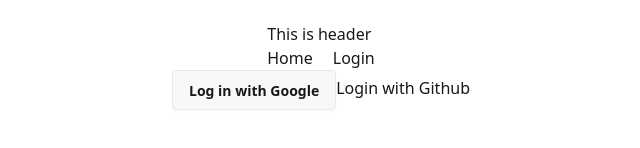
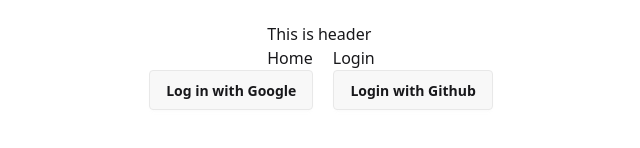
Before and after one commit to tasninanika/Practice_Firebase, a React (Vite) app: page /login in a window 1280 px wide. Shown: the part 334-482 px from the top of the page, without its empty margins (319-959 px from the left). Built offline with nearby package versions, Linux system fonts and the light colour scheme.

Commit message:
added github login

```diff
--- a/src/Login/Login.jsx
+++ b/src/Login/Login.jsx
@@ -46,10 +46,12 @@ const Login = () => {
         </button>
       ) : (
         <>
-          <button className="btn" onClick={handleGoogleSignIn}>
+          <button className="btn mr-5" onClick={handleGoogleSignIn}>
             Log in with Google
           </button>
-          <button onClick={handleGitSignIn}>Login with Github</button>
+          <button className="btn" onClick={handleGitSignIn}>
+            Login with Github
+          </button>
         </>
       )}
       {user && (
```
